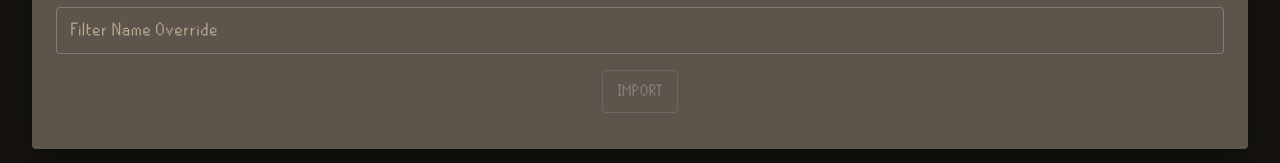
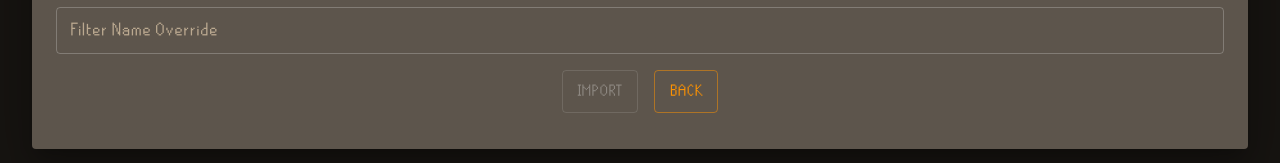
Before and after one commit to kutweer/loot-filters-ui, a React app: page / in a window 1280 px wide. Both pictures are taken after a click on the button 1034 px from the left and 545 px from the top of the page. Shown: the part 619-782 px from the top of the page. Built offline with nearby package versions, Linux system fonts and the light colour scheme.

Commit message:
back button

```diff
--- a/src/components/ImportFilterDialog.tsx
+++ b/src/components/ImportFilterDialog.tsx
@@ -496,6 +496,13 @@ export const ImportFilterDialog: React.FC<ImportFilterDialogProps> = ({
                         >
                             Import
                         </Button>
+                        <Button
+                            variant="outlined"
+                            color="primary"
+                            onClick={() => setShowURLImportOptions(false)}
+                        >
+                            Back
+                        </Button>
                     </Box>
                 </Box>
             </DialogContent>
```
